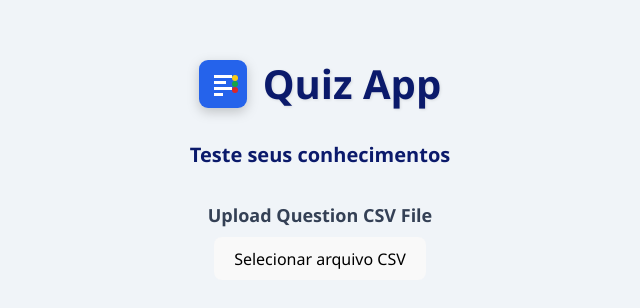
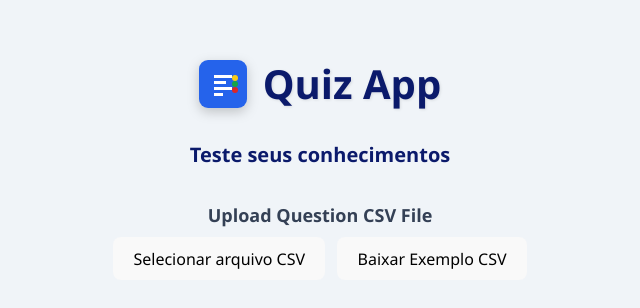
Before and after one commit to IMendelN/exam_quizz, a React (Vite) app: page / in a window 1280 px wide. Shown: the part 218-526 px from the top of the page, without its empty margins (320-960 px from the left). Built offline with nearby package versions, Linux system fonts and the light colour scheme.

Commit message:
Adds example CSV download and sample quiz files
Introduces a button to download an example quiz CSV to guide users on file format, and adds sample quiz CSV files to support upload functionality and improve user onboarding.

```diff
--- a/src/App.tsx
+++ b/src/App.tsx
@@ -101,6 +101,15 @@ export default function QuizApp() {
     }
   };
 
+  const downloadExampleCSV = () => {
+    const link = document.createElement("a");
+    link.href = "/public/exemplo-quiz.csv";
+    link.download = "exemplo-quiz.csv";
+    document.body.appendChild(link);
+    link.click();
+    document.body.removeChild(link);
+  };
+
   return (
     <div className="container">
       <div className="header">
@@ -116,6 +125,7 @@ export default function QuizApp() {
         >
           Upload Question CSV File
         </label>
+
         {/* input file escondido */}
         <input
           id="file-upload"
@@ -124,7 +134,9 @@ export default function QuizApp() {
           onChange={handleFileUpload}
           style={{ display: "none" }} // escondido
         />
+
         {/* botão que dispara o clique do input file */}
+        <div style={{ display: "flex", gap: "12px", flexWrap: "wrap" }}>
           <Button
             className="upload-button"
             variant="outline"
@@ -132,6 +144,15 @@ export default function QuizApp() {
           >
             Selecionar arquivo CSV
           </Button>
+
+          <Button
+            className="download-example-button"
+            variant="ghost"
+            onClick={downloadExampleCSV}
+          >
+            Baixar Exemplo CSV
+          </Button>
+        </div>
       </div>
 
       {questions.length > 0 && !submitted && (
```
Also changed, not shown: csv_quizz/quiz_test.csv, public/exemplo-quiz.csv (added). Lines whose indentation alone changed are shown as unchanged.
